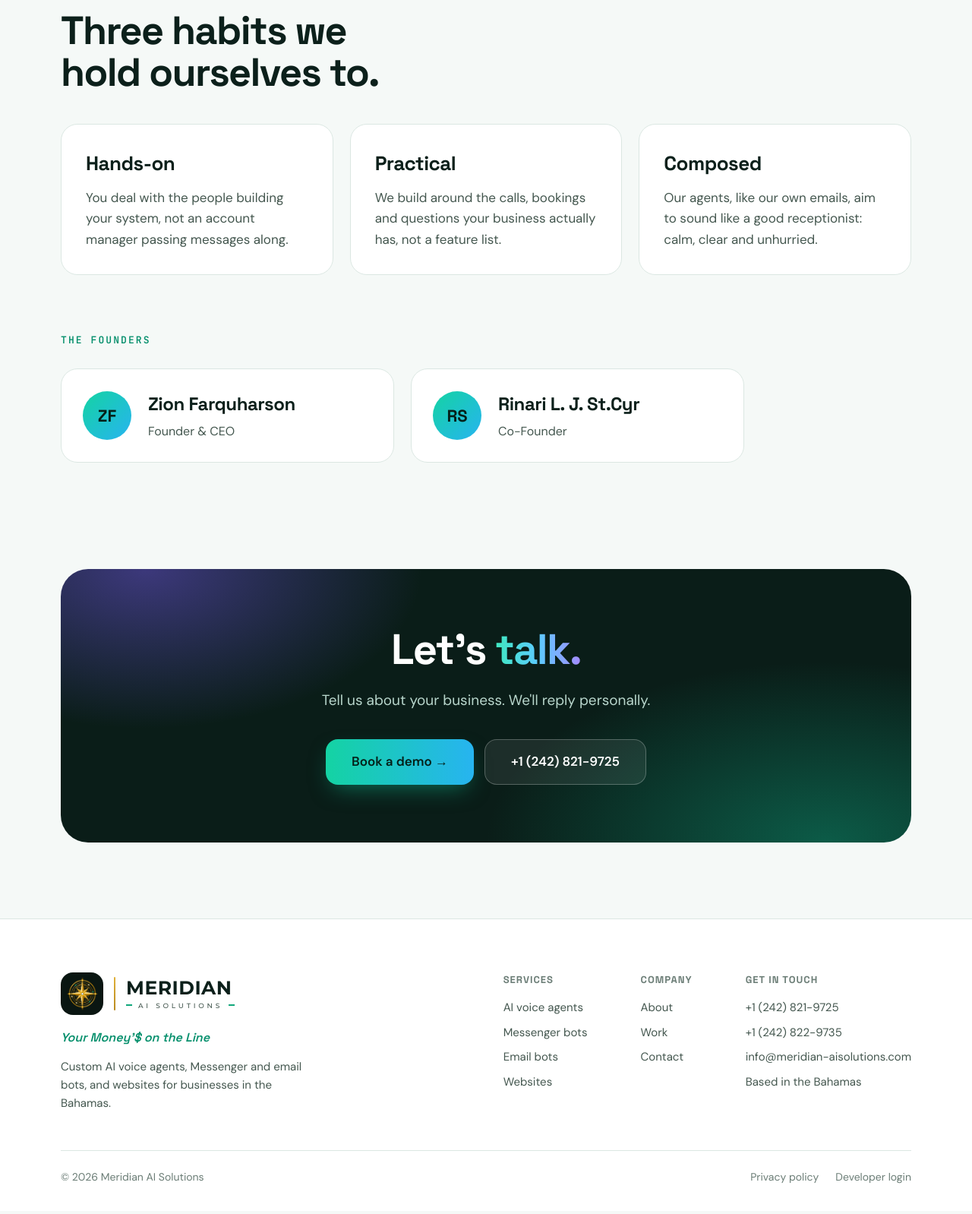
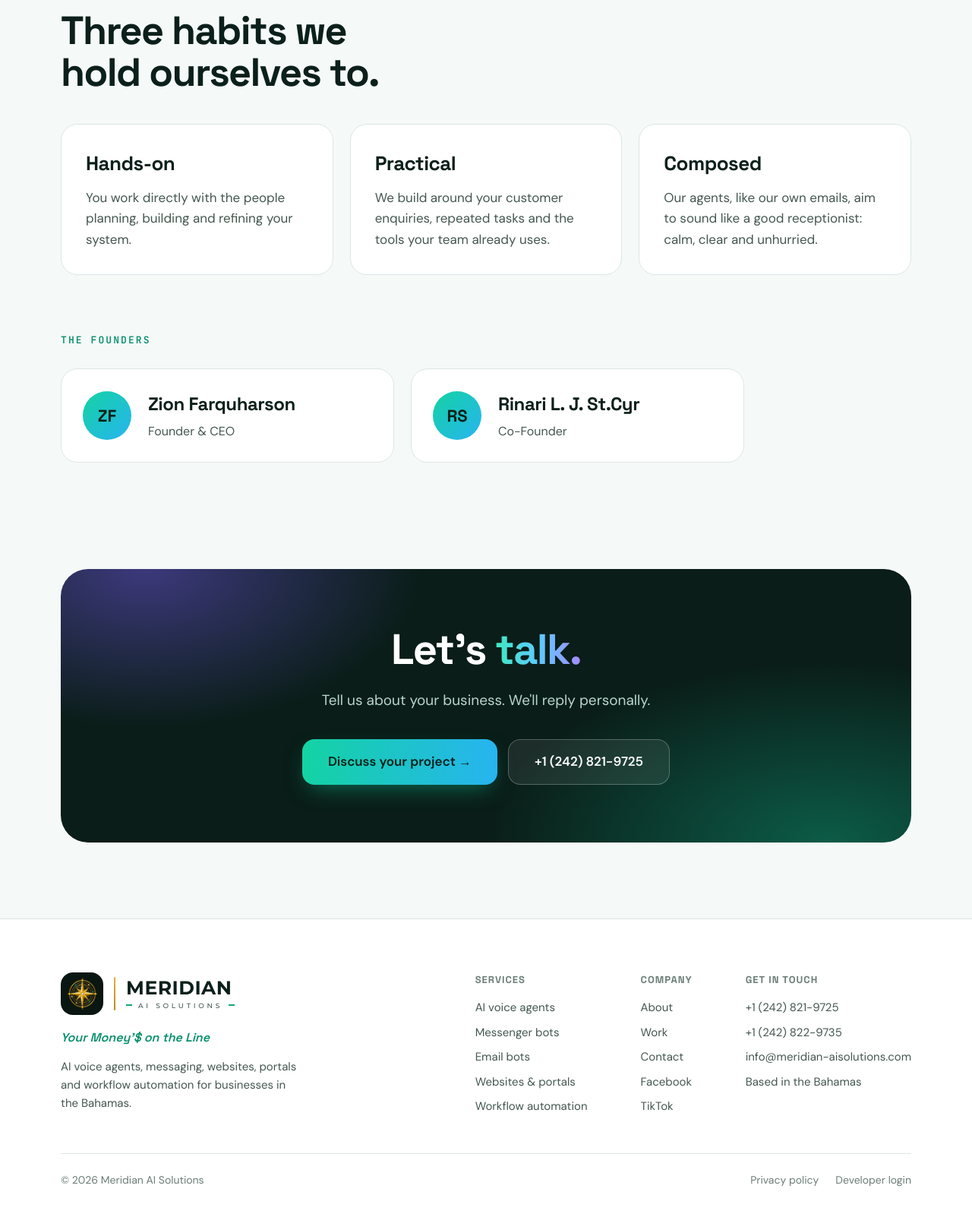
Before and after one commit to Zee538/meridian-ai-website, a website: page about/index.html in a window 1280 px wide. Shown: the part 905-2503 px from the top of the page at 76% size. Drawn offline with Linux system fonts and the light colour scheme.

Commit message:
Align Meridian founder-led company copy and official social links

```diff
--- a/about/index.html
+++ b/about/index.html
@@ -4,13 +4,13 @@
 <meta charset="utf-8">
 <meta name="viewport" content="width=device-width, initial-scale=1">
 <title>About | Meridian AI Solutions</title>
-<meta name="description" content="Meridian AI Solutions is a founder-led company in the Bahamas building AI voice agents, Messenger bots, email bots and websites for local businesses.">
+<meta name="description" content="Meridian AI Solutions is based in Nassau, The Bahamas. Meet the founders building AI voice agents, messaging, websites, portals and workflow automation for local businesses.">
 <link rel="canonical" href="https://meridian-aisolutions.com/about/">
 <meta name="theme-color" content="#f5f9f7">
 <meta property="og:type" content="website">
 <meta property="og:site_name" content="Meridian AI Solutions">
 <meta property="og:title" content="About | Meridian AI Solutions">
-<meta property="og:description" content="Meridian AI Solutions is a founder-led company in the Bahamas building AI voice agents, Messenger bots, email bots and websites for local businesses.">
+<meta property="og:description" content="Meridian AI Solutions is based in Nassau, The Bahamas. Meet the founders building AI voice agents, messaging, websites, portals and workflow automation for local businesses.">
 <meta property="og:url" content="https://meridian-aisolutions.com/about/">
 <meta property="og:locale" content="en_BS">
 <meta name="twitter:card" content="summary">
@@ -38,7 +38,7 @@
       <a href="/work/" data-cursor-hover>Work</a>
       <a href="/about/" aria-current="page" data-cursor-hover>About</a>
       <a href="/contact/" data-cursor-hover>Contact</a>
-      <a href="/contact/" class="btn btn-primary nav-cta" data-cursor-hover>Book a demo</a>
+      <a href="/contact/" class="btn btn-primary nav-cta" data-cursor-hover>Talk to us</a>
     </div>
   </div>
 </nav>
@@ -48,7 +48,7 @@
     <div class="wrap">
       <p class="label" data-reveal="fade-up">ABOUT</p>
       <h1 data-reveal="fade-up" data-reveal-delay="1">A small team with <span class="grad">a direct line to every client.</span></h1>
-      <p class="lead" data-reveal="fade-up" data-reveal-delay="2">Meridian AI Solutions is an AI integration company based in Nassau, The Bahamas. Our two founders build voice agents, workflow automation, Messenger and email bots, and websites, working hands-on with every client.</p>
+      <p class="lead" data-reveal="fade-up" data-reveal-delay="2">Meridian AI Solutions is an AI integration company based in Nassau, The Bahamas. Our two founders build voice agents, workflow automation, Messenger and email bots, websites and portals, working hands-on with every client.</p>
     </div>
   </header>
   <section class="page">
@@ -68,8 +68,8 @@
       <p class="label" data-reveal="fade-up">HOW WE WORK</p>
       <h2 data-reveal="fade-up" data-reveal-delay="1">Three habits we hold ourselves to.</h2>
       <div class="vals" data-reveal="fade-up" data-reveal-delay="2">
-        <article class="val"><h3>Hands-on</h3><p>You deal with the people building your system, not an account manager passing messages along.</p></article>
-        <article class="val"><h3>Practical</h3><p>We build around the calls, bookings and questions your business actually has, not a feature list.</p></article>
+        <article class="val"><h3>Hands-on</h3><p>You work directly with the people planning, building and refining your system.</p></article>
+        <article class="val"><h3>Practical</h3><p>We build around your customer enquiries, repeated tasks and the tools your team already uses.</p></article>
         <article class="val"><h3>Composed</h3><p>Our agents, like our own emails, aim to sound like a good receptionist: calm, clear and unhurried.</p></article>
       </div>
     </div>
@@ -89,7 +89,7 @@
         <h2>Let&rsquo;s <span class="grad">talk.</span></h2>
         <p>Tell us about your business. We'll reply personally.</p>
         <div class="cta-row">
-          <a href="/contact/" class="btn btn-primary btn-lg" data-cursor-hover data-cursor-text="Let's talk">Book a demo &rarr;</a>
+          <a href="/contact/" class="btn btn-primary btn-lg" data-cursor-hover data-cursor-text="Let's talk">Discuss your project &rarr;</a>
           <a href="tel:+12428219725" class="btn btn-ghost btn-lg" data-cursor-hover>+1 (242) 821-9725</a>
         </div>
       </div>
@@ -103,11 +103,11 @@
       <div class="fbrand">
         <a href="/" class="logo" aria-label="Meridian AI Solutions home" data-cursor-hover><span class="logo-tile"><img src="/assets/logo-compass.png" alt="" width="46" height="50"></span><span class="logo-rule" aria-hidden="true"></span><span class="logo-words"><span class="logo-name">MERIDIAN</span><span class="logo-sub"><i></i>AI SOLUTIONS<i></i></span></span></a>
         <div class="fslogan">Your Money&rsquo;$ on the Line</div>
-        <p>Custom AI voice agents, Messenger and email bots, and websites for businesses in the Bahamas.</p>
+        <p>AI voice agents, messaging, websites, portals and workflow automation for businesses in the Bahamas.</p>
       </div>
       <div class="fcols">
-        <div class="fcol"><h5>Services</h5><a href="/services/#voice">AI voice agents</a><a href="/services/#messenger">Messenger bots</a><a href="/services/#email">Email bots</a><a href="/services/#websites">Websites</a></div>
-        <div class="fcol"><h5>Company</h5><a href="/about/">About</a><a href="/work/">Work</a><a href="/contact/">Contact</a></div>
+        <div class="fcol"><h5>Services</h5><a href="/services/#voice">AI voice agents</a><a href="/services/#messenger">Messenger bots</a><a href="/services/#email">Email bots</a><a href="/services/#websites">Websites &amp; portals</a><a href="/services/#automation">Workflow automation</a></div>
+        <div class="fcol"><h5>Company</h5><a href="/about/">About</a><a href="/work/">Work</a><a href="/contact/">Contact</a><a href="https://www.facebook.com/profile.php?id=61596332360938" aria-label="Meridian AI Solutions on Facebook">Facebook</a><a href="https://www.tiktok.com/@meridian.a.i.solut" aria-label="Meridian AI Solutions on TikTok">TikTok</a></div>
         <div class="fcol"><h5>Get in touch</h5><a href="tel:+12428219725">+1 (242) 821-9725</a><a href="tel:+12428229735">+1 (242) 822-9735</a><a href="mailto:info@meridian-aisolutions.com">info@meridian-aisolutions.com</a><span>Based in the Bahamas</span></div>
       </div>
     </div>
```
